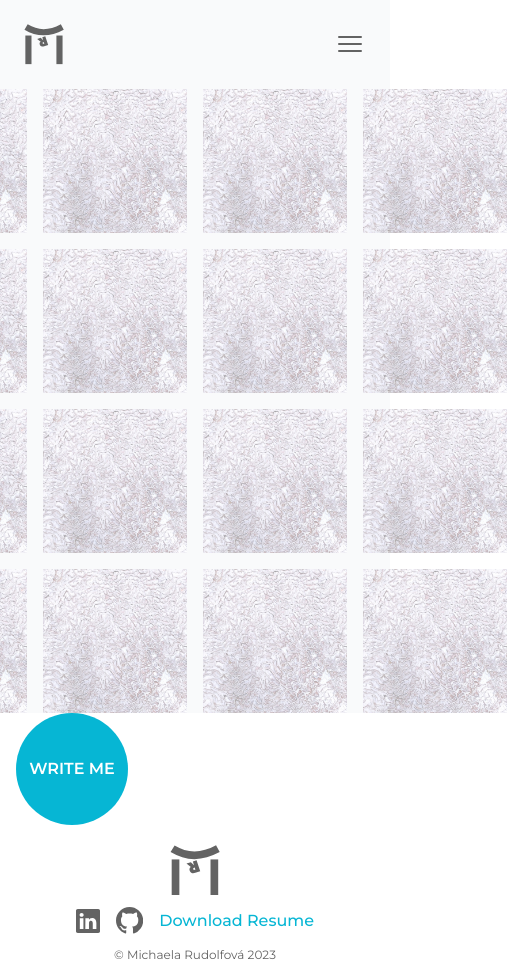
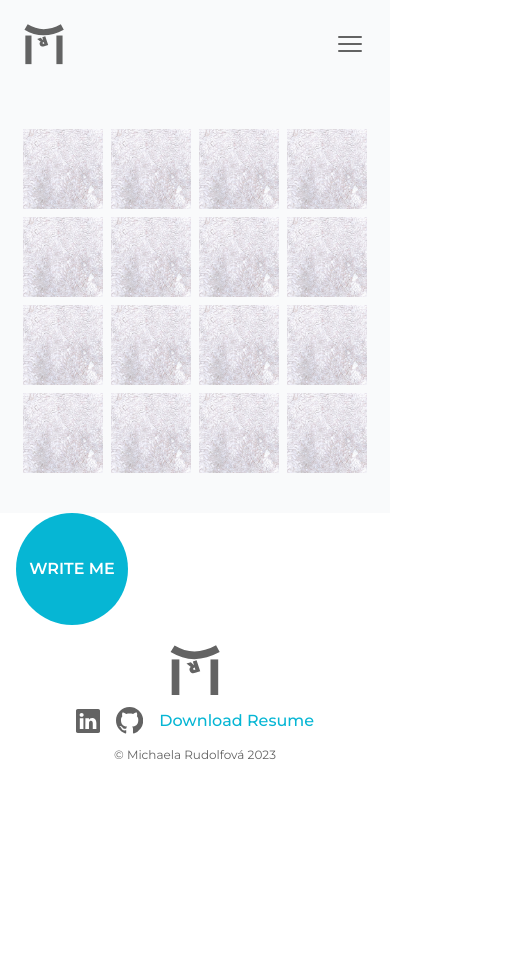
Before and after one commit to michaela9/portfolio, a Next.js app: page /game in a window 390 px wide. Shown: the whole page, 507 px wide, since content can reach past the window. After the commit the page ends 844 px from the top, so only its background shows below. Built offline with nearby package versions, Linux system fonts and the light colour scheme.

Commit message:
add pexeso responsivity

```diff
--- a/src/containers/pexeso/Pexeso.tsx
+++ b/src/containers/pexeso/Pexeso.tsx
@@ -46,7 +46,7 @@
   };
 
   return (
-    <div className="flex flex-col items-center justify-center gap-10">
+    <div className="gap-4s flex flex-col items-center justify-center py-10">
       <PexesoGrid grid={grid} revealedGrid={revealedGrid} handleCardClick={handleCardClick} />
       {isWinning && (
         <Win
--- a/src/containers/pexeso/PexesoGrid.tsx
+++ b/src/containers/pexeso/PexesoGrid.tsx
@@ -8,9 +8,9 @@
 
 const PexesoGrid = ({ grid, handleCardClick, revealedGrid }: Props) => {
   return (
-    <div className="flex flex-col gap-4">
+    <div className="flex flex-col gap-2 md:gap-4">
       {grid.map((row, rowIndex) => (
-        <div key={rowIndex} className="flex gap-4">
+        <div key={rowIndex} className="flex gap-2 md:gap-4">
           {row.map((col, colIndex) => {
             const isRevealed = revealedGrid[rowIndex][colIndex];
 
@@ -18,9 +18,12 @@
               <button
                 onClick={() => handleCardClick(rowIndex, colIndex)}
                 disabled={isRevealed}
-                className={clsxm('flex h-36 w-36 items-center justify-center hover:bg-indigo-50', {
-                  'hover:bg-inherit': isRevealed,
-                })}
+                className={clsxm(
+                  'flex h-20 w-20 items-center justify-center hover:bg-indigo-50 md:h-36 md:w-36',
+                  {
+                    'hover:bg-inherit': isRevealed,
+                  }
+                )}
                 key={colIndex}
               >
                 {isRevealed ? (
--- a/src/containers/pexeso/Win.tsx
+++ b/src/containers/pexeso/Win.tsx
@@ -1,3 +1,5 @@
+import Button from '@/components/Button';
+import Description from '@/components/Description';
 import { Dispatch, SetStateAction } from 'react';
 
 type Props = {
@@ -8,10 +10,9 @@
 
 const Win = ({ getRandomGrid, resetRevealedGrid, setIsWinning }: Props) => {
   return (
-    <div className="space-y-4">
-      <p>You have won!!!</p>
-      <button
-        className="rounded-md border border-indigo-700 bg-indigo-50 px-4 py-2 text-indigo-700 hover:bg-indigo-100"
+    <div className="flex flex-col gap-4">
+      <p className="text-lg font-bold md:text-3xl">You have won!!!</p>
+      <Button
         onClick={() => {
           getRandomGrid();
           resetRevealedGrid();
@@ -19,7 +20,7 @@
         }}
       >
         Play again
-      </button>
+      </Button>
     </div>
   );
 };
```
